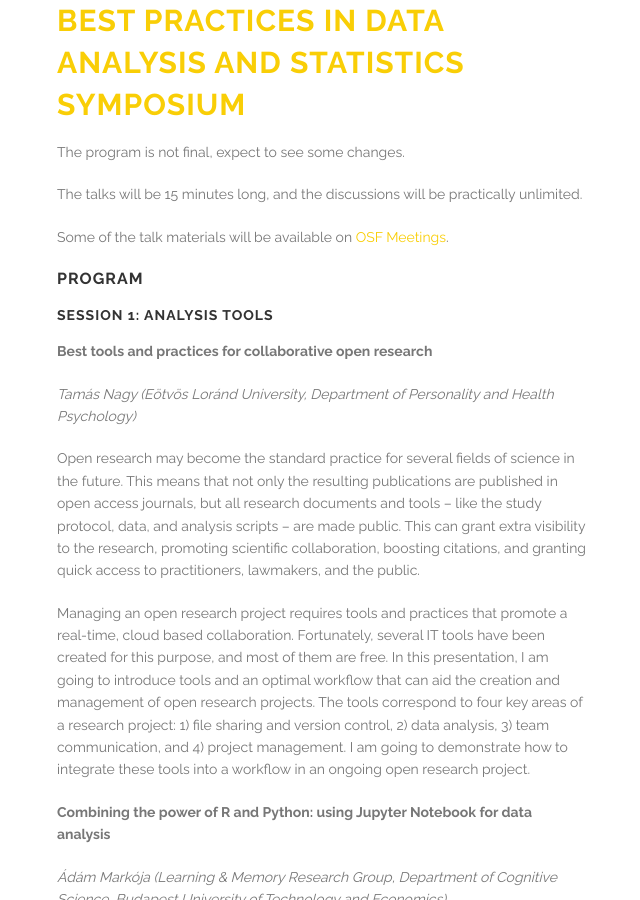
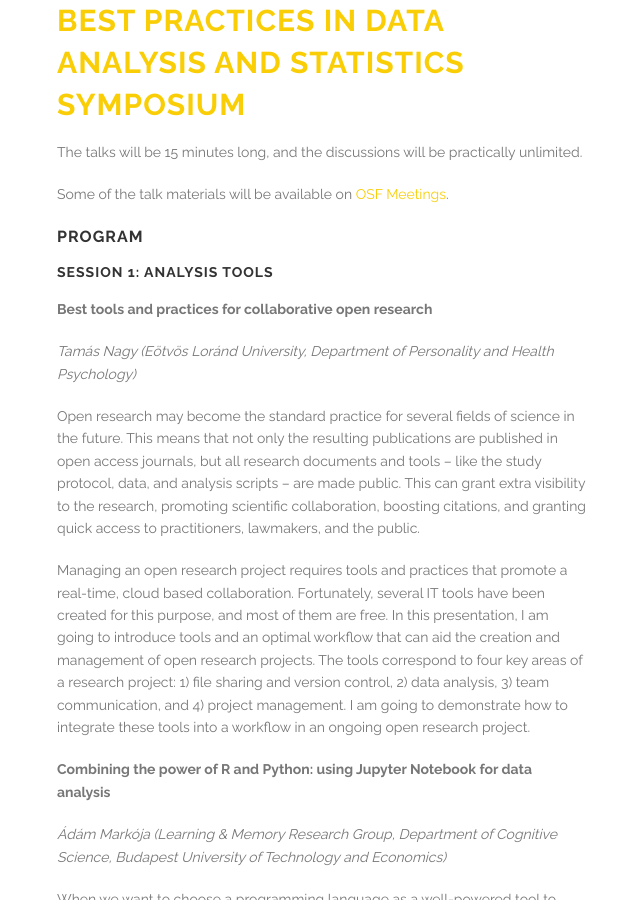
Before and after one commit to cogstat/cogstat_website, a Jekyll site: the page built from best_practices_symposium/program.md, in a window 1280 px wide and 900 px high. Shown: the whole window, without its empty margins (38-678 px from the left). Built offline with Jekyll 4.4.1, drawn with Linux system fonts in a browser that asks for light colours.

Commit message:
symp: talk are almost final

```diff
--- a/best_practices_symposium/program.md
+++ b/best_practices_symposium/program.md
@@ -3,8 +3,6 @@ layout: best_practices_symposium
 title:  "Program for Best practices in data analysis and statistics symposium"
 ---
 ## [Best practices in data analysis and statistics symposium](index.html)
-
-The program is not final, expect to see some changes.
 
 The talks will be 15 minutes long, and the discussions will be practically unlimited.
 
```
